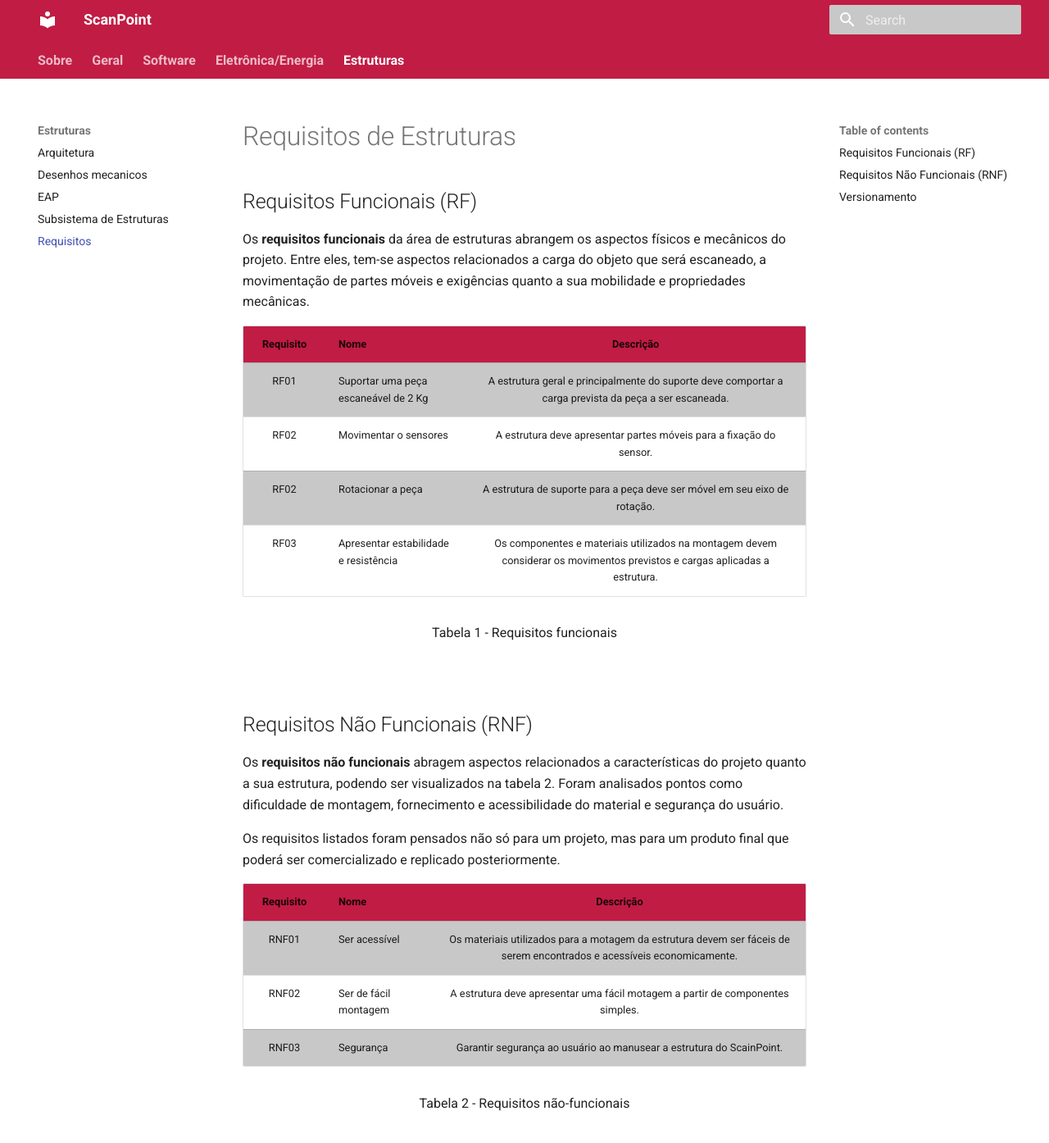
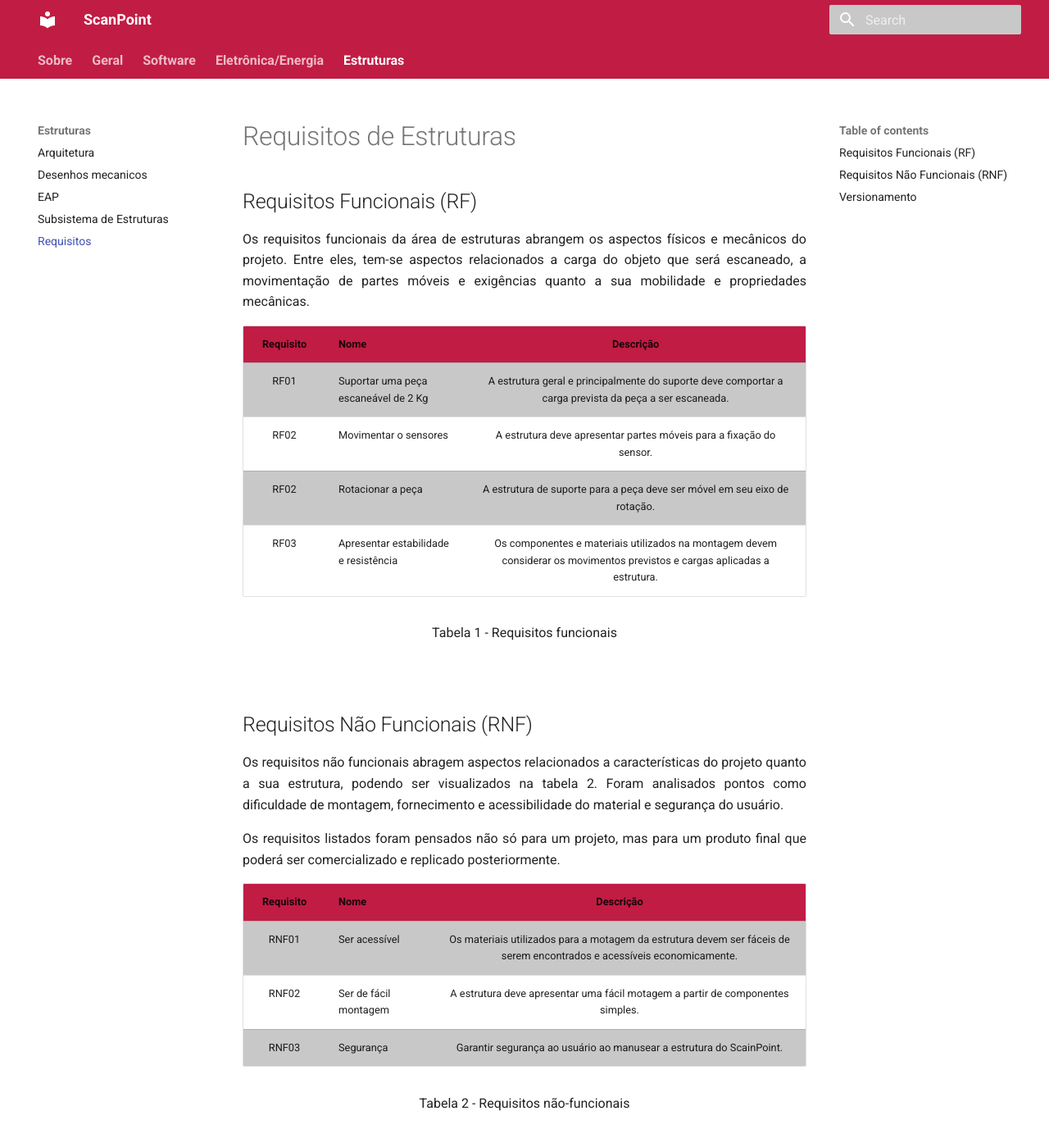
Before and after one commit to Calcioft/ScanPoint, an MkDocs documentation site: the page built from docs/estruturas/Requisitos_estruturas.md, in a window 1280 px wide and 1400 px high. Shown: the top 1394 px of the window at 82% size. Built offline with MkDocs 1.6.1 and Material for MkDocs 9.7.7, drawn with Linux system fonts in a browser that asks for light colours.

Commit message:
Update Requisitos_estruturas.md

```diff
--- a/docs/estruturas/Requisitos_estruturas.md
+++ b/docs/estruturas/Requisitos_estruturas.md
@@ -2,7 +2,9 @@
 
 ## Requisitos Funcionais (RF)
 
-Os **requisitos funcionais** da área de estruturas abrangem os aspectos físicos e mecânicos do projeto. Entre eles, tem-se aspectos relacionados a carga do objeto que será escaneado, a movimentação de partes móveis e exigências quanto a sua mobilidade e propriedades mecânicas.
+<p style="text-align: justify;">
+Os requisitos funcionais da área de estruturas abrangem os aspectos físicos e mecânicos do projeto. Entre eles, tem-se aspectos relacionados a carga do objeto que será escaneado, a movimentação de partes móveis e exigências quanto a sua mobilidade e propriedades mecânicas.
+</p>
 
 | Requisito | Nome | Descrição |
 |:---------:| :--- |:------------:|
@@ -18,10 +20,13 @@
 
 ## Requisitos Não Funcionais (RNF)
 
-Os **requisitos não funcionais** abragem aspectos relacionados a características do projeto quanto a sua estrutura, podendo ser visualizados na tabela 2. Foram analisados pontos como dificuldade de montagem, fornecimento e acessibilidade do material e segurança do usuário.
+<p style="text-align: justify;">
+Os requisitos não funcionais abragem aspectos relacionados a características do projeto quanto a sua estrutura, podendo ser visualizados na tabela 2. Foram analisados pontos como dificuldade de montagem, fornecimento e acessibilidade do material e segurança do usuário.
+</p>
 
+<p style="text-align: justify;">
 Os requisitos listados foram pensados não só para um projeto, mas para um produto final que poderá ser comercializado e replicado posteriormente.
-
+</p>
 
 | Requisito | Nome | Descrição |
 |:---------:| :--- |:------------:|
```
